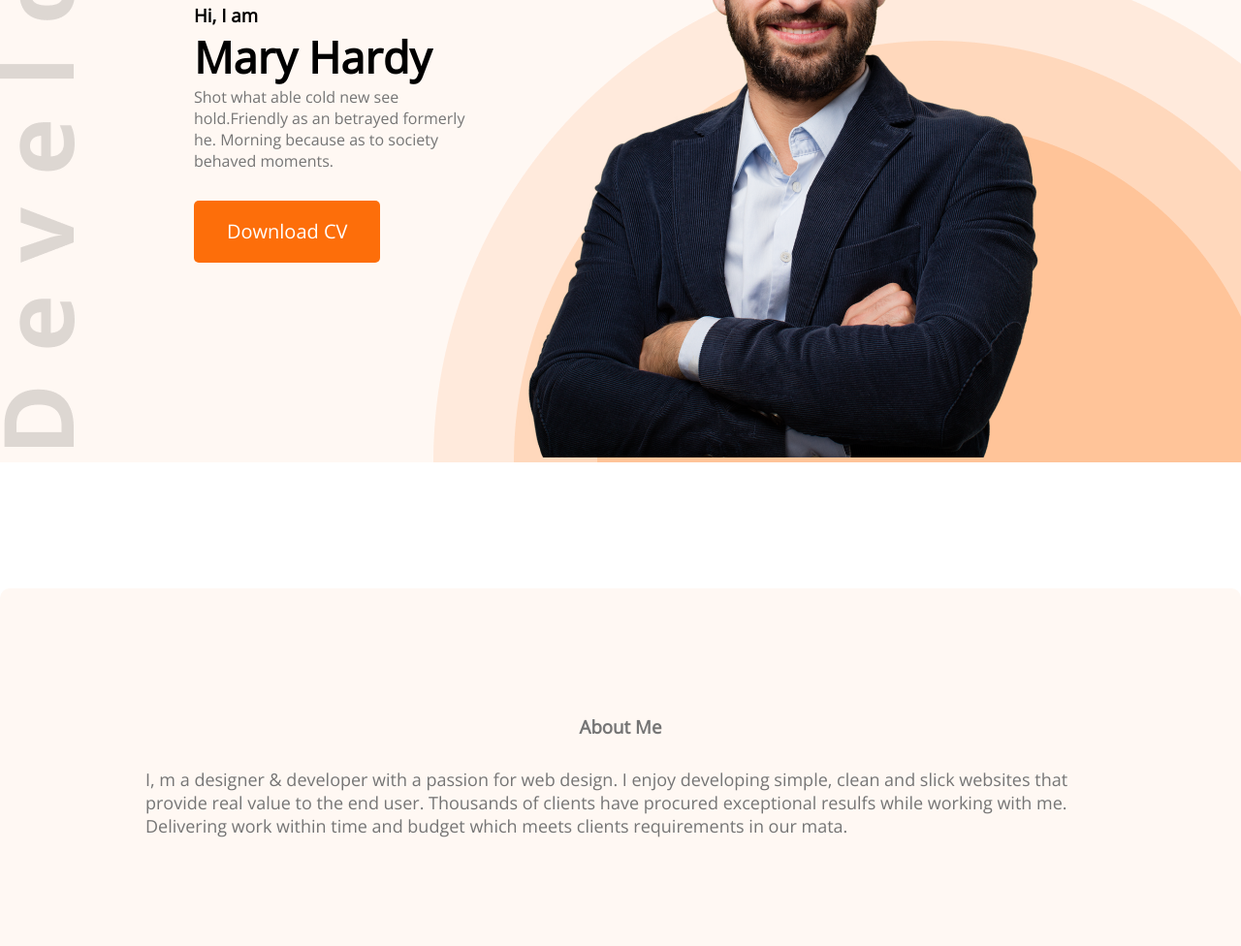
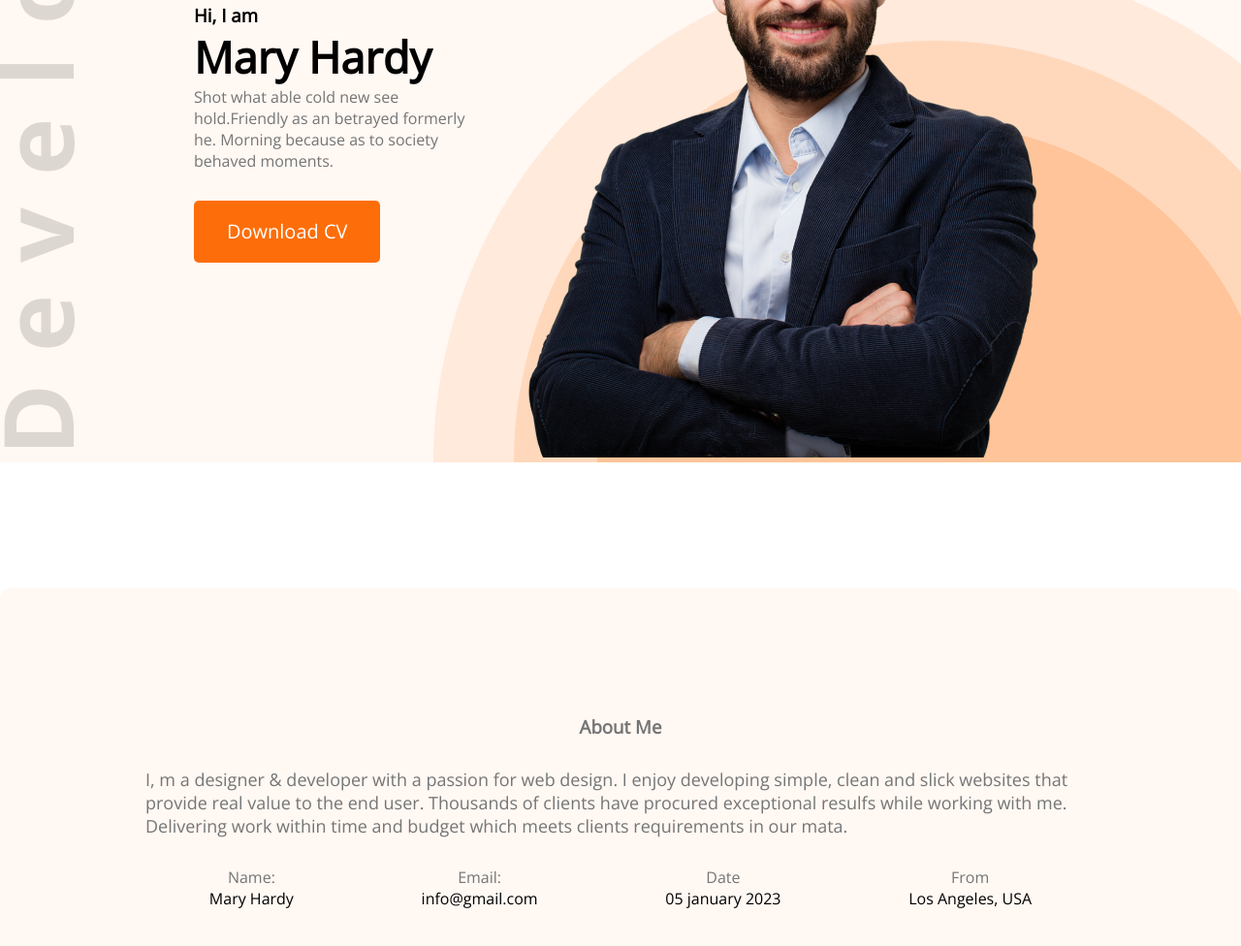
Before and after one commit to ahaduzzaman5503/developer_-portfolio, a plain HTML site: page index.html in a window 1280 px wide. Shown: the part 368-1344 px from the top of the page at 97% size. Drawn offline with nearby package versions, Linux system fonts and the light colour scheme.

Commit message:
test again

```diff
--- a/Styls/portfolio.css
+++ b/Styls/portfolio.css
@@ -98,3 +98,22 @@ main{
     margin-bottom: 30px;
 
 }
+
+.about_info_container{
+    display: flex;
+    justify-content: space-around;
+    text-align: center;
+}
+
+.about_info{
+
+}
+
+.info_title{
+    font-style: 20px;
+    color: #757575;
+}
+
+.info_descripton{
+
+}
--- a/index.html
+++ b/index.html
@@ -38,6 +38,24 @@
         <section class="about">
             <h3 class="section_title">About Me</h3>
             <p class="section_description">I, m a designer & developer with a passion for web design. I enjoy developing simple, clean and slick websites that provide real value to the end user. Thousands of clients have procured exceptional resulfs while working with me. Delivering work within time and budget which meets clients requirements in our mata.</p>
+            <div class="about_info_container">
+                <div class="about_info">
+                    <p class="info_title">Name:</p>
+                    <p class="info_descripton">Mary Hardy</p>
+                </div>
+                <div class="about_info">
+                    <p class="info_title">Email:</p>
+                    <p class="info_descripton">info@gmail.com</p>
+                </div>
+                <div class="about_info">
+                    <p class="info_title">Date</p>
+                    <p class="info_descripton">05 january 2023</p>
+                </div>
+                <div class="about_info">
+                    <p class="info_title">From</p>
+                    <p class="info_descripton">Los Angeles, USA</p>
+                </div>
+            </div>
         </section>
     </main>
 
```
